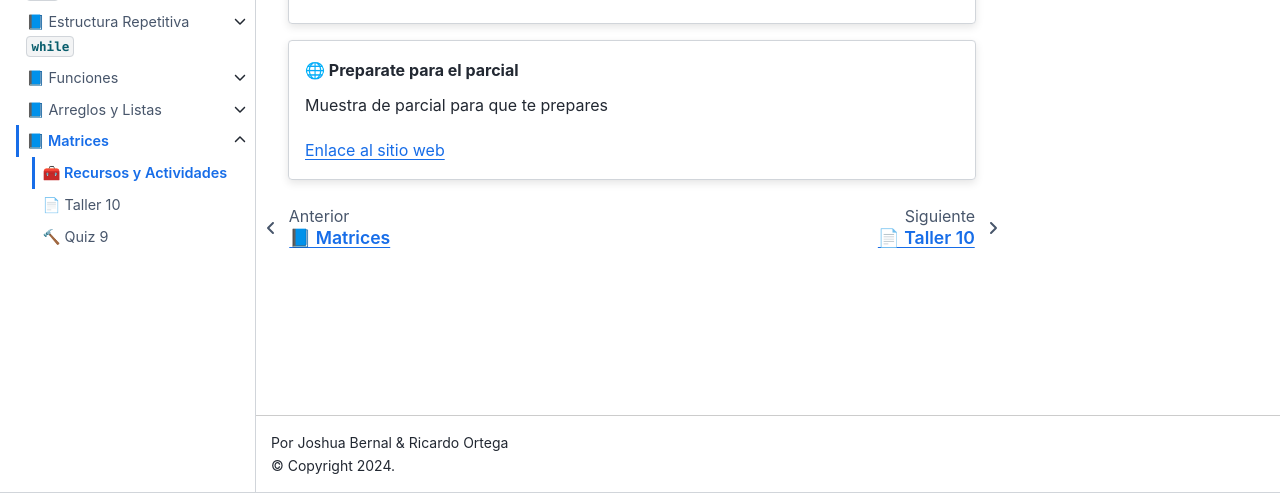
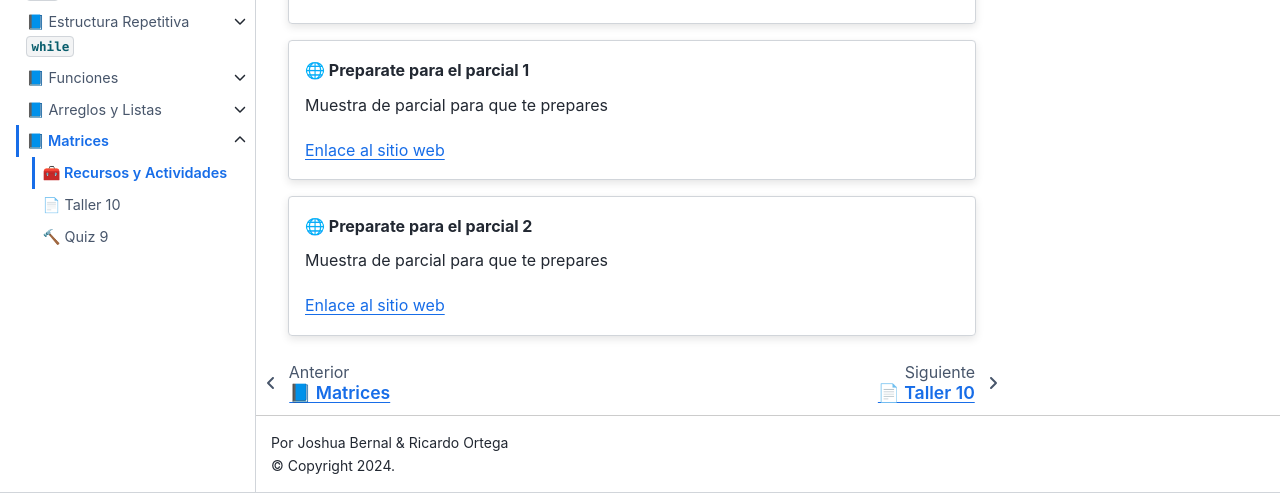
Before and after one commit to BioAITeamLearning/progI-2024-01-ucaldas, a Jupyter Book: the page built from content/resources/clase-10/recursos-clase10.md, in a window 1280 px wide and 1210 px high. Shown: the part 717-1210 px from the top of the window. Built offline with Jupyter Book 1.0.4 settings and Sphinx 7.4.7 and the Sphinx Book theme 1.1.4, drawn with Linux system fonts in a browser that asks for light colours; pages that are not in the unit, such as notebooks, are missing from menus.

Commit message:
segundo parcial añadido

```diff
--- a/content/resources/clase-10/recursos-clase10.md
+++ b/content/resources/clase-10/recursos-clase10.md
@@ -19,8 +19,14 @@ kernelspec:
 <iframe width="730" height="450" src="https://www.youtube.com/embed/Bz5BhH7K9pA?si=8cGMKbExZxJKIGWt" title="YouTube video player" frameborder="0" allow="accelerometer; autoplay; clipboard-write; encrypted-media; gyroscope; picture-in-picture; web-share" referrerpolicy="strict-origin-when-cross-origin" allowfullscreen></iframe>
 :::
 
-:::{card} 🌐 Preparate para el parcial
+:::{card} 🌐 Preparate para el parcial 1
 Muestra de parcial para que te prepares
 
 [Enlace al sitio web](https://drive.google.com/file/d/1AG1HNnISOpvOEl2dlTSTLzI0nKNqSPET/view?usp=sharing)
 :::
+
+:::{card} 🌐 Preparate para el parcial 2
+Muestra de parcial para que te prepares
+
+[Enlace al sitio web](https://drive.google.com/file/d/1xdZmu3-KjUPbdu6dTE9S7eaMyeK-n828/view?usp=sharing)
+:::
```
